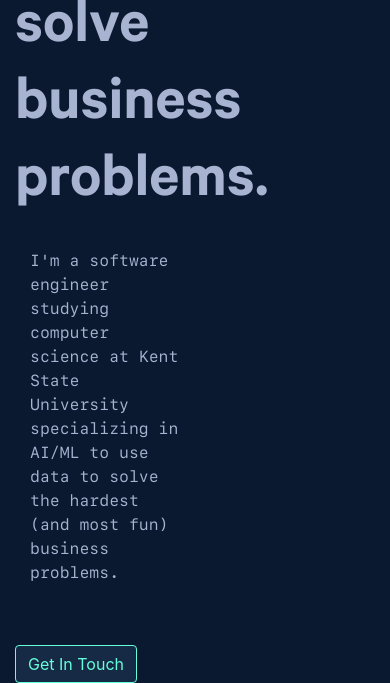
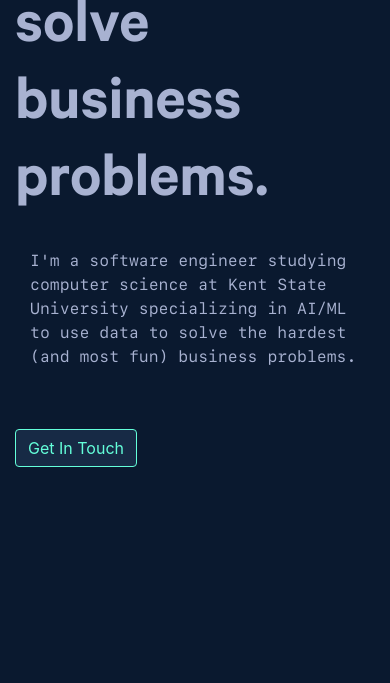
Before and after one commit to AugmentedMode/personal_website, a Flask app: page / in a window 390 px wide. Shown: the part 673-1356 px from the top of the page. After the commit the page ends 1140 px from the top, so only its background shows below. Run offline with Flask 2, Linux system fonts and the light colour scheme; some libraries are stand-ins or nearby versions.

Commit message:
fixing mobile layout for home

```diff
--- a/templates/about.html
+++ b/templates/about.html
@@ -3,7 +3,7 @@
 {% block body %}
 <div class="container">
   <div class="row">
-    <div class="col-6">
+    <div class="col-sm-12 col-md-6">
       <h3 class="page-title"><span class="page-number">01.</span> &nbsp; About Me </h3>
       <p class="about-text"> Hello! My name is Jacob Lebowitz. I am a software engineer who loves to use data to solve business problems. I like to believe that I have three main purposes in life. Those three being to make an impact on
         sustainability, standing up for what is right no matter what, and to bring out the best out of everyone I meet.</p>
--- a/templates/home.html
+++ b/templates/home.html
@@ -6,7 +6,7 @@
   <p class="home-hello"> Hi, my name is </p>
   <h1 class="home-name"> Jacob Lebowitz. </h1>
   <h1 class="home-intro"> I use data to solve business problems. </h1>
-  <div class="col-6">
+  <div class="col-sm-12 col-md-6">
   <p class="home-text"> I'm a software engineer studying computer science at Kent State University specializing in AI/ML to use data to solve the hardest (and most fun) business problems.
   </div>
     <form method="post" action="mailto:jlebowi1@kent.edu">
```
